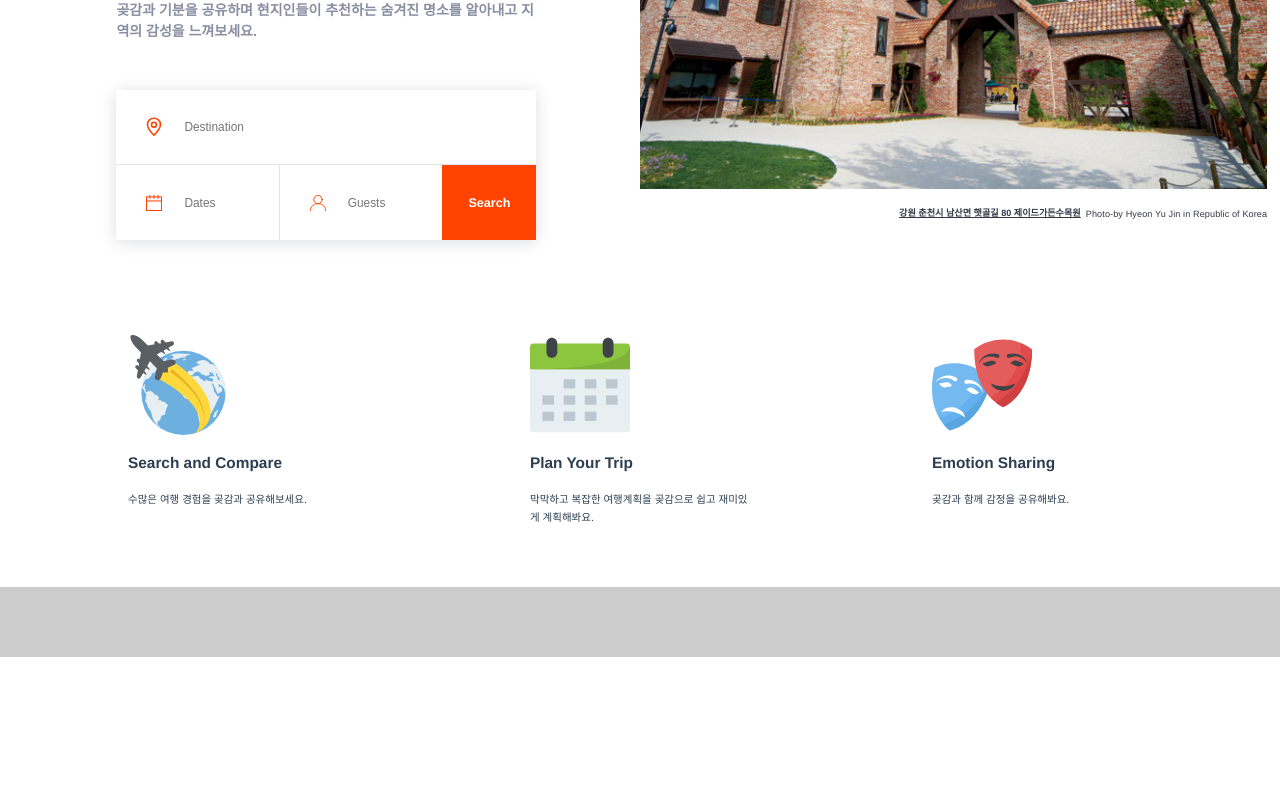
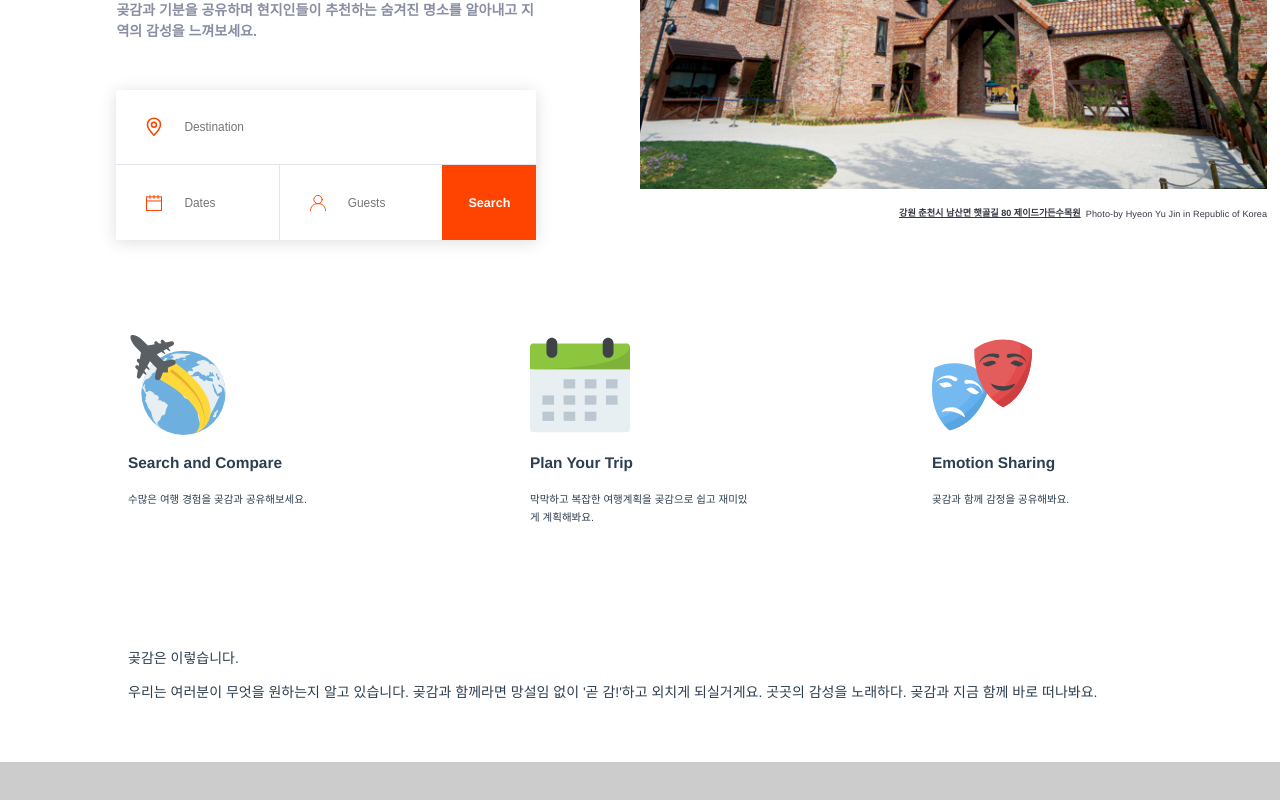
Before and after one commit to Jungjihyuk/gotgam, a Vue app: page / in a window 1280 px wide. Shown: the part 326-1126 px from the top of the page. Before the commit the page ends 983 px from the top, so only its background shows below. Built offline with nearby package versions, Linux system fonts and the light colour scheme.

Commit message:
Add section2

```diff
--- a/src/components/container.vue
+++ b/src/components/container.vue
@@ -3,6 +3,7 @@
 	  <HomeHeader></HomeHeader>
 	  <div class="wrap">
 		  <Section1></Section1>
+			<Section2></Section2>
 	  </div>
   </div>
 </template>
@@ -10,11 +11,13 @@
 <script>
 import HomeHeader from './homeHeader.vue';
 import Section1 from './section1.vue';
+import Section2 from './section2.vue';
 
 export default {
 	components: {
 		HomeHeader,
-		Section1
+		Section1,
+		Section2
 	}
 }
 </script>
--- /dev/null
+++ b/src/components/section2.vue
@@ -0,0 +1,31 @@
+<template>
+  <div class="section2_wrap">
+      <div class="section2_inner_wrap">
+          <p>곶감은 이렇습니다.</p>
+          <p>
+            우리는 여러분이 무엇을 원하는지 알고 있습니다.
+            곶감과 함께라면 망설임 없이 '곧 감!'하고 외치게 되실거게요.
+
+            곳곳의 감성을 노래하다. 곶감과 지금 함께 바로 떠나봐요.
+          </p>
+      </div>
+  </div>
+</template>
+
+<script>
+export default {
+
+}
+</script>
+
+<style>
+.section2_wrap {
+    padding: 3.4rem 0;
+    display: flex;
+    flex-direction: column;
+}
+
+.section2_inner_wrap {
+
+}
+</style>
```
